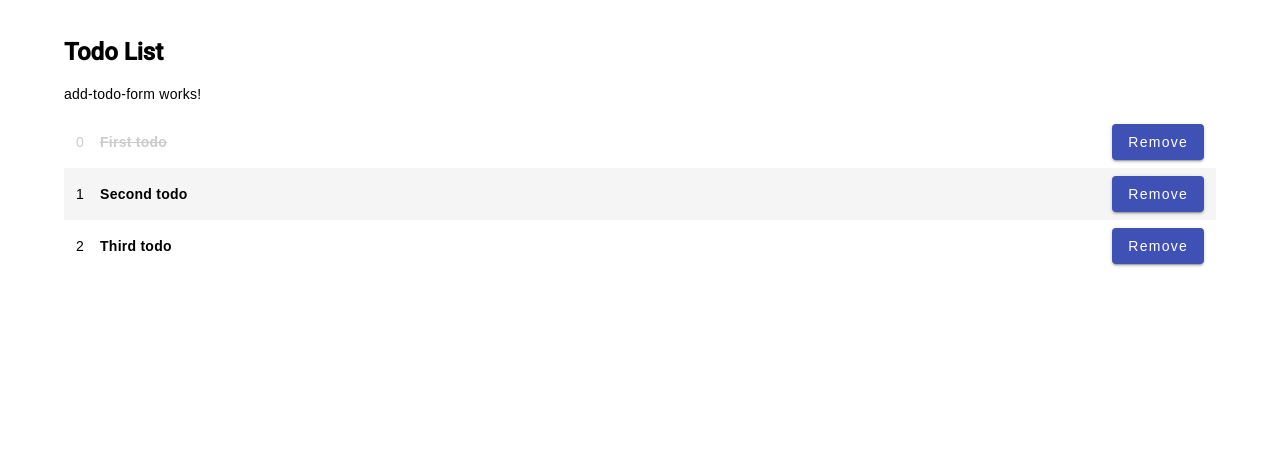
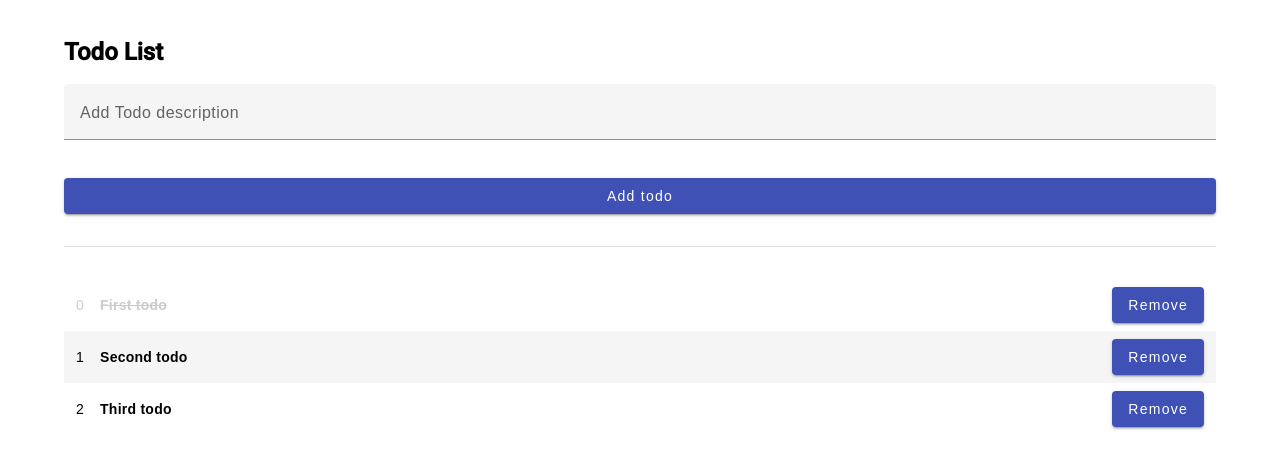
Before and after one commit to katalin-kovacs/yet-another-todo-app, an Angular app: page / in a window 1280 px wide. Shown: the top 468 px of the page. Built offline with nearby package versions, Linux system fonts and the light colour scheme.

Commit message:
add addTodo implementation

```diff
--- a/src/app/add-todo-form/add-todo-form.component.html
+++ b/src/app/add-todo-form/add-todo-form.component.html
@@ -1 +1,14 @@
-<p>add-todo-form works!</p>
+<form>
+  <mat-form-field>
+    <mat-label>Add Todo description</mat-label>
+    <input matInput type="text" minlength="1" #newTodo />
+  </mat-form-field>
+
+  <button
+    mat-raised-button
+    color="primary"
+    (click)="addTodoItem(newTodo.value)"
+  >
+    Add todo
+  </button>
+</form>
--- a/src/app/add-todo-form/add-todo-form.component.scss
+++ b/src/app/add-todo-form/add-todo-form.component.scss
@@ -0,0 +1,6 @@
+form {
+  display: flex;
+  flex-direction: column;
+  gap: 16px;
+  margin-bottom: 32px;
+}
--- a/src/app/add-todo-form/add-todo-form.component.ts
+++ b/src/app/add-todo-form/add-todo-form.component.ts
@@ -1,12 +1,28 @@
 import { Component } from '@angular/core';
+import { MatInputModule } from '@angular/material/input';
+import { MatFormFieldModule } from '@angular/material/form-field';
+import { FormsModule } from '@angular/forms';
+import { CommonModule } from '@angular/common';
+import { MatButtonModule } from '@angular/material/button';
+import { Output, EventEmitter } from '@angular/core';
 
 @Component({
   selector: 'app-add-todo-form',
   standalone: true,
-  imports: [],
+  imports: [
+    CommonModule,
+    FormsModule,
+    MatFormFieldModule,
+    MatInputModule,
+    MatButtonModule,
+  ],
   templateUrl: './add-todo-form.component.html',
-  styleUrl: './add-todo-form.component.scss'
+  styleUrl: './add-todo-form.component.scss',
 })
 export class AddTodoFormComponent {
+  @Output() addTodoEvent = new EventEmitter<string>();
 
+  addTodoItem(value: string) {
+    this.addTodoEvent.emit(value);
+  }
 }
--- a/src/app/components/todos/todos.component.html
+++ b/src/app/components/todos/todos.component.html
@@ -1,4 +1,5 @@
-<app-add-todo-form></app-add-todo-form>
+<app-add-todo-form (addTodoEvent)="addTodo($event)"></app-add-todo-form>
+<mat-divider></mat-divider>
 <section class="todos">
   <div
     *ngFor="let todo of todos; let i = index"
--- a/src/app/components/todos/todos.component.scss
+++ b/src/app/components/todos/todos.component.scss
@@ -1,3 +1,7 @@
+.todos {
+  margin-top: 32px;
+}
+
 .todo {
   display: flex;
   flex-wrap: wrap;
--- a/src/app/components/todos/todos.component.ts
+++ b/src/app/components/todos/todos.component.ts
@@ -2,12 +2,18 @@ import { Component, OnInit } from '@angular/core';
 import { Todo } from '../../models/todo';
 import { CommonModule } from '@angular/common';
 import { MatButtonModule } from '@angular/material/button';
+import { MatDividerModule } from '@angular/material/divider';
 import { AddTodoFormComponent } from '../../add-todo-form/add-todo-form.component';
 
 @Component({
   selector: 'app-todos',
   standalone: true,
-  imports: [CommonModule, MatButtonModule, AddTodoFormComponent],
+  imports: [
+    CommonModule,
+    MatButtonModule,
+    AddTodoFormComponent,
+    MatDividerModule,
+  ],
   templateUrl: './todos.component.html',
   styleUrl: './todos.component.scss',
 })
@@ -45,4 +51,13 @@ export class TodosComponent implements OnInit {
   removeTodo(id: number): void {
     this.todos = this.todos.filter((_, i) => i !== id);
   }
+
+  addTodo(newTodo: string): void {
+    let newTodoObject: Todo = {
+      content: newTodo,
+      completed: false,
+    };
+
+    this.todos.push(newTodoObject);
+  }
 }
```
